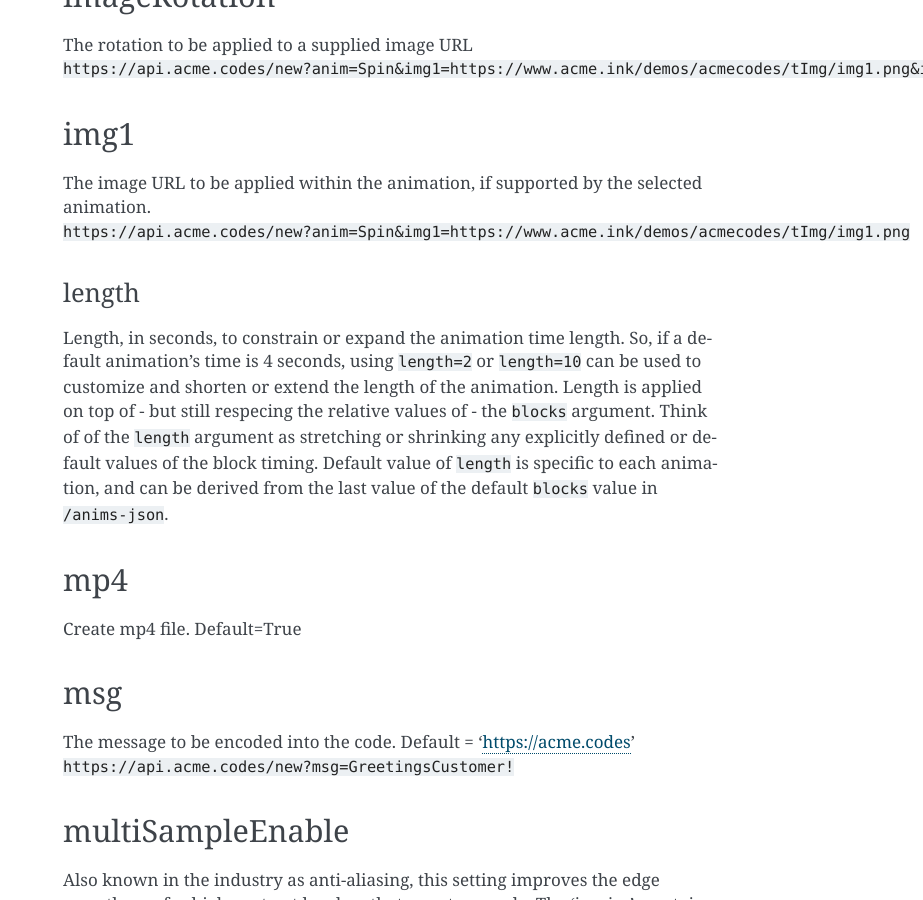
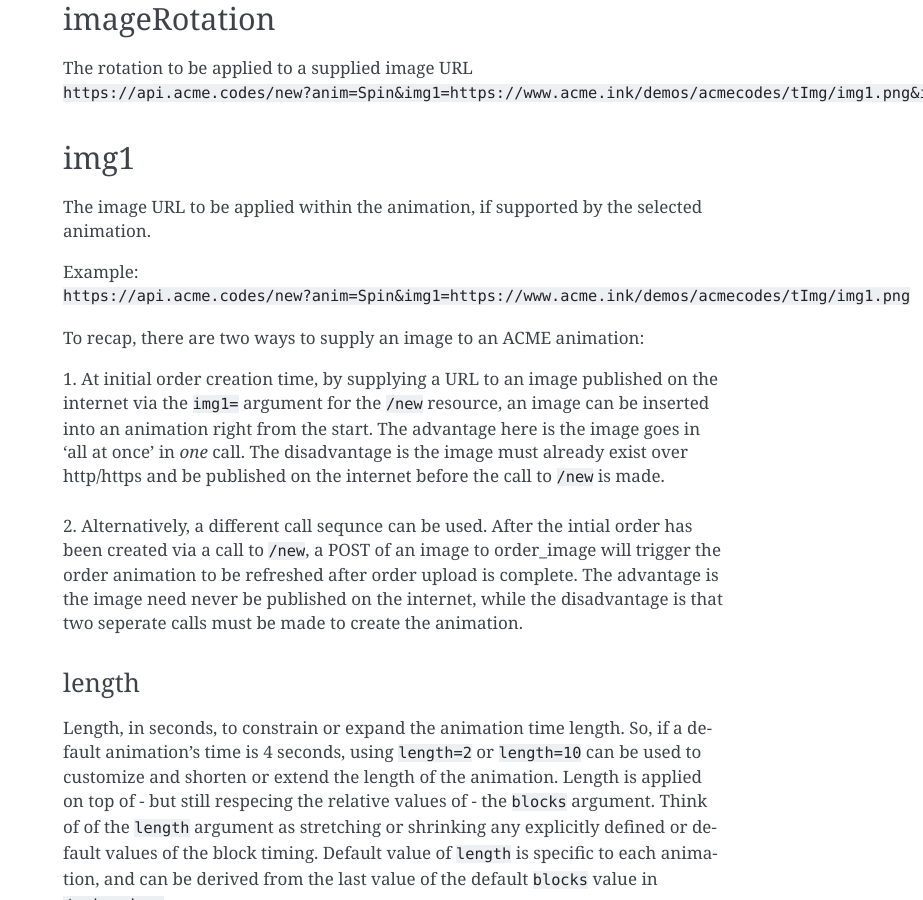
Before and after one commit to pcmillerAcme/docs, a Sphinx documentation site: the page built from source/new.rst, in a window 1280 px wide and 900 px high, scrolled down 3829 px. Shown: the whole window, without its empty margins (357-1280 px from the left). Built offline with Sphinx 7.4.7, drawn with Linux system fonts in a browser that asks for light colours; some of the changed text lies outside the part shown.

Commit message:
Added info on image upload options

```diff
--- a/source/animations.rst
+++ b/source/animations.rst
@@ -8,6 +8,8 @@ Animations
 
 The web service hosted at api.acme.codes provides a variety of animations that can be applied to any code or QR code. The list of available animations is provided in human-readible (searchable) and machine readible (`JSON <https://en.wikipedia.org/wiki/JSON>`_) formats by the resources below.
 
+.. _animation-list:
+
 animation-list
 """"""""""""""
 
--- a/source/index.rst
+++ b/source/index.rst
@@ -30,7 +30,7 @@ Certain design and architectural features of this service are patented under `US
 
 
 .. toctree::
-   :maxdepth: 1
+   :maxdepth: 2
    :caption: Contents:
 
    Basic Animation
@@ -43,6 +43,7 @@ Certain design and architectural features of this service are patented under `US
    mp4
    new
    orders
+   order_image
    progress
    thumbnails
    version
--- a/source/new.rst
+++ b/source/new.rst
@@ -28,7 +28,7 @@ Example return value:
 apiKey
 ------
 
-For users with temporary "try-it-out" or fully paid subscriptions wanting unlocked codes rather than the default free Locked Demonstration codes, a valid `API Key <https://en.wikipedia.org/wiki/Application_programming_interface_key>`_ must be subitted in this argument for all newly created codes. Contact sales@acme.codes to be given a temporary "try-it-out" API key or purchase a permanent API Key for completely unlocked codes.
+For users with temporary, "try-it-out" subscriptions (usually restricted to re-directed codes only), or semi-permanent, or permanent paid subscriptions wanting unlocked codes rather than the default free Locked Demonstration codes, a valid `API Key <https://en.wikipedia.org/wiki/Application_programming_interface_key>`_ must be subitted in this argument for all newly created codes. Contact sales@acme.codes to be given a temporary "try-it-out" API key or purchase a permanent API Key for completely unlocked codes.
 
 .. _anim:
 
@@ -145,7 +145,17 @@ The rotation to be applied to a supplied image URL ``https://api.acme.codes/new?
 img1
 ----
 
-The image URL to be applied within the animation, if supported by the selected animation. ``https://api.acme.codes/new?anim=Spin&img1=https://www.acme.ink/demos/acmecodes/tImg/img1.png``
+The image URL to be applied within the animation, if supported by the selected animation.
+
+Example:
+``https://api.acme.codes/new?anim=Spin&img1=https://www.acme.ink/demos/acmecodes/tImg/img1.png``
+
+To recap, there are two ways to supply an image to an ACME animation:
+
+1. At initial order creation time, by supplying a URL to an image published on the internet via the ``img1=`` argument for the ``/new`` resource, an image can be inserted into an animation right from the start. The advantage here is the image goes in 'all at once' in *one* call. The disadvantage is the image must already exist over http/https and be published on the internet before the call to ``/new`` is made.
+|br|
+|br|
+2. Alternatively, a different call sequnce can be used. After the intial order has been created via a call to ``/new``, a POST of an image to order_image will trigger the order animation to be refreshed after order upload is complete. The advantage is the image need never be published on the internet, while the disadvantage is that two seperate calls must be made to create the animation.
 
 
 .. _length:
```
Also changed, not shown: other parts of source/animations.rst (+2 -0 lines), source/Standard Animation.rst (+11 -7 lines), source/order_image.rst (added, +19 -0 lines), source/orders.rst (line endings or trailing spaces).
